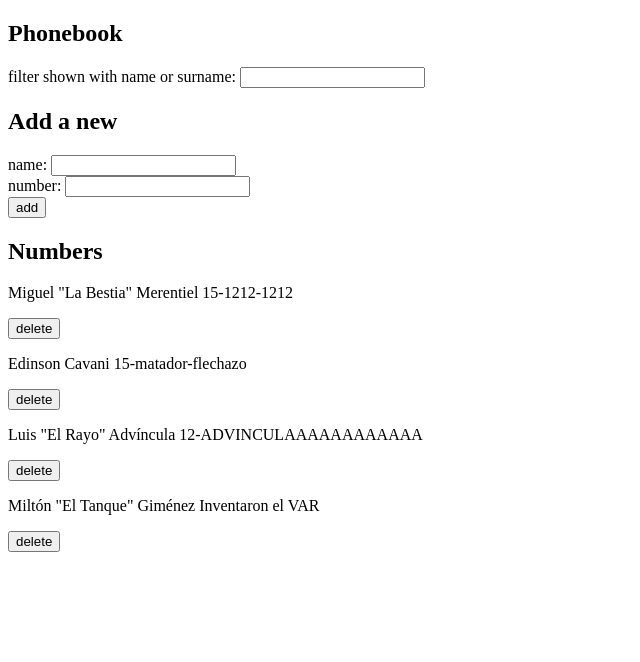
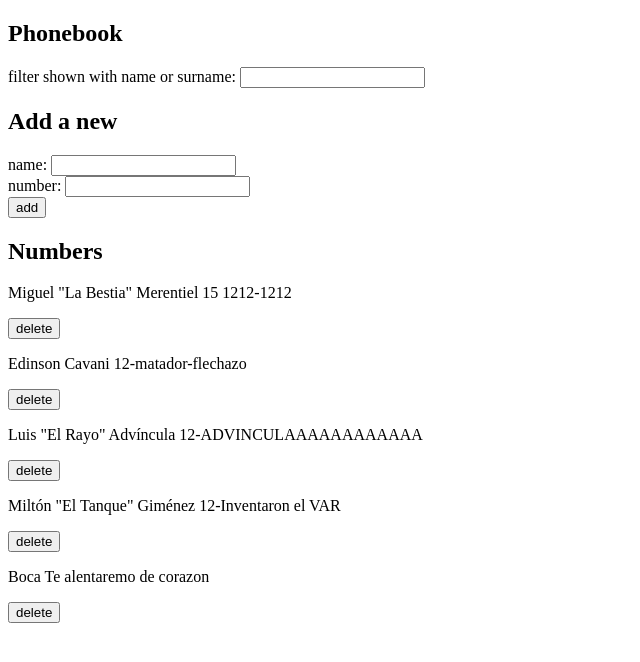
Before and after one commit to FedeGen12/fullstackopen, a React (Vite) app in the folder part2/phonebook/: page / in a window 1280 px wide. Shown: the top 662 px of the page, without its empty margins (0-640 px from the left). Built offline with nearby package versions, Linux system fonts and the light colour scheme; data requests are answered from the project's data file.

Commit message:
Exercise 2.15

```diff
--- a/part2/phonebook/db.json
+++ b/part2/phonebook/db.json
@@ -2,12 +2,12 @@
   "persons": [
     {
       "name": "Miguel \"La Bestia\" Merentiel",
-      "number": "15-1212-1212",
+      "number": "15 1212-1212",
       "id": "1"
     },
     {
       "name": "Edinson Cavani",
-      "number": "15-matador-flechazo",
+      "number": "12-matador-flechazo",
       "id": "2"
     },
     {
@@ -17,8 +17,13 @@
     },
     {
       "name": "Miltón \"El Tanque\" Giménez",
-      "number": "Inventaron el VAR",
+      "number": "12-Inventaron el VAR",
       "id": "4"
+    },
+    {
+      "name": "Boca",
+      "number": "Te alentaremo de corazon",
+      "id": "da26"
     }
   ]
 }
--- a/part2/phonebook/src/App.jsx
+++ b/part2/phonebook/src/App.jsx
@@ -34,7 +34,7 @@ const App = () => {
             <PersonForm persons={persons}
                         setPersons={setPersons}
                         setNewFilter={setFilter}
-                        setNewPersonsFilter={setPersonsFilter}
+                        setPersonsFilter={setPersonsFilter}
             />
 
             <h2>Numbers</h2>
--- a/part2/phonebook/src/components/PersonForm.jsx
+++ b/part2/phonebook/src/components/PersonForm.jsx
@@ -1,23 +1,37 @@
 import {useState} from "react";
 import personService from '../services/persons.jsx'
 
-const PersonForm = ({ persons, setPersons, setNewFilter, setNewPersonsFilter }) => {
+const PersonForm = ({ persons, setPersons, setNewFilter, setPersonsFilter }) => {
     const [newName, setNewName] = useState('')
     const [newNumber, setNewNumber] = useState('')
 
     const addPerson = (event) => {
         event.preventDefault()
 
-        for (const person of persons) {
-            if (person.name.toLowerCase() === newName.toLowerCase()) {
-                alert(`${newName} is already added to phonebook`)
-                return;
-            }
-        }
-
         const newPerson= {
             name: newName,
             number: newNumber
+        }
+
+        for (const person of persons) {
+            if (person.name.toLowerCase() === newName.toLowerCase()) {
+                const confimedUpdated = window.confirm(`${newName} is already added to phonebook, replace the old number with a new one?`)
+                if (confimedUpdated) {
+                    personService
+                        .updatePhonePerson({...newPerson, id:person.id})
+                        .then((personUpdated) => {
+                            const personsUpdated = persons.map(person => person.id !== personUpdated.id ? person : personUpdated)
+                            setPersons(personsUpdated)
+                            setPersonsFilter(personsUpdated)
+
+                            // Restart states
+                            setNewFilter('')
+                            setNewName('')
+                            setNewNumber('')
+                        })
+                }
+                return
+            }
         }
 
         personService
@@ -25,7 +39,7 @@ const PersonForm = ({ persons, setPersons, setNewFilter, setNewPersonsFilter })
             .then(createdPerson => {
                 const newPersons = persons.concat(createdPerson)
                 setPersons(newPersons)
-                setNewPersonsFilter(newPersons)
+                setPersonsFilter(newPersons)
 
                 // Restart states
                 setNewFilter('')
--- a/part2/phonebook/src/services/persons.jsx
+++ b/part2/phonebook/src/services/persons.jsx
@@ -16,4 +16,9 @@ const deletePerson = (idPerson) => {
     return request.then(response => response.data)
 }
 
-export default {getAllPersons, createPerson, deletePerson}
+const updatePhonePerson = (personUpdated) => {
+    const request= axios.put(`${personsURL}/${personUpdated.id}`, personUpdated)
+    return request.then(response => response.data)
+}
+
+export default {getAllPersons, createPerson, deletePerson, updatePhonePerson}
```
